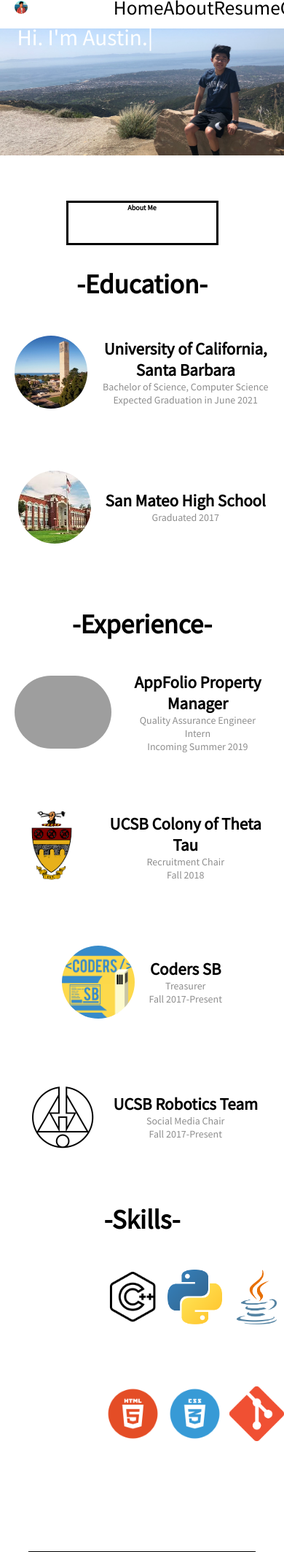
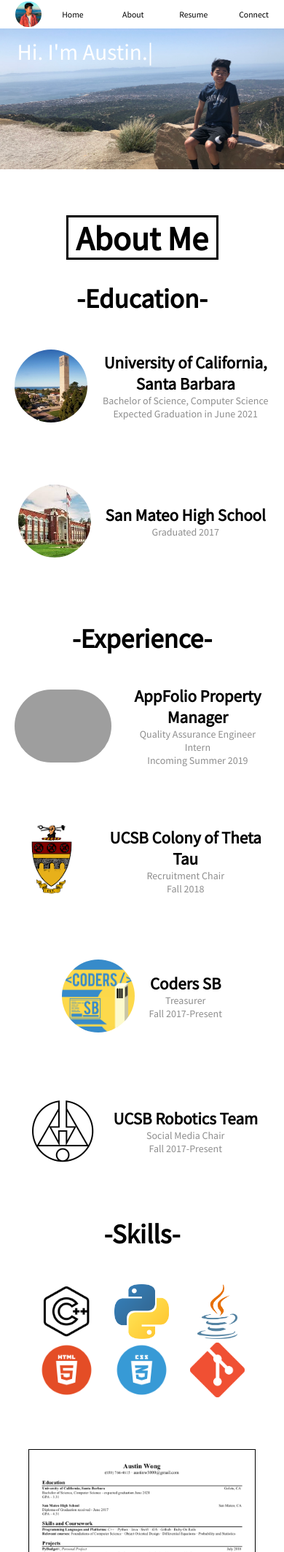
Before and after one commit to austinwong3/austinwong3.github.io, a PHP site: page /index.html in a window 390 px wide. Shown: the top 2127 px of the page at 73% size. Run offline with PHP 8.4, Linux system fonts and the light colour scheme; grey boxes are pictures that could not be loaded.

Commit message:
preliminary site

```diff
--- a/css/main.css
+++ b/css/main.css
@@ -280,13 +280,41 @@
     {
         height:10vw;
     }
+    #home
+    {
+        padding-top: 10vw
+    }
+    #text
+    {
+        top:13vw;
+    }
 	#nav-bar a
 	{
-	  	font-size: 7vw;
+	  	font-size: 3vw;
     }
-    #about h1
+    #nav-a
     {
-        font-size: 10px;
+
+        height: 10vw;
+        width: 10vw;
+        margin-left: 5vw;
+        margin-right: 10vw;
+
+
+    }
+    #nav-a img
+    {
+        height: 9vw;
+        width: 9vw;
+        border-radius: 300px;
+
+    }
+    #nav-b
+    {
+        height: 10vw;
+        width: 85vw;
+        margin-left: 15vw;
+
     }
 	.content_container
 	{
@@ -305,7 +333,11 @@
     }
 
     .logos{
-        width: 100px;
+        width: 300px;
+        height:150px;
+        justify-items: center;
+
+
     }
     .logos img
     {
```
